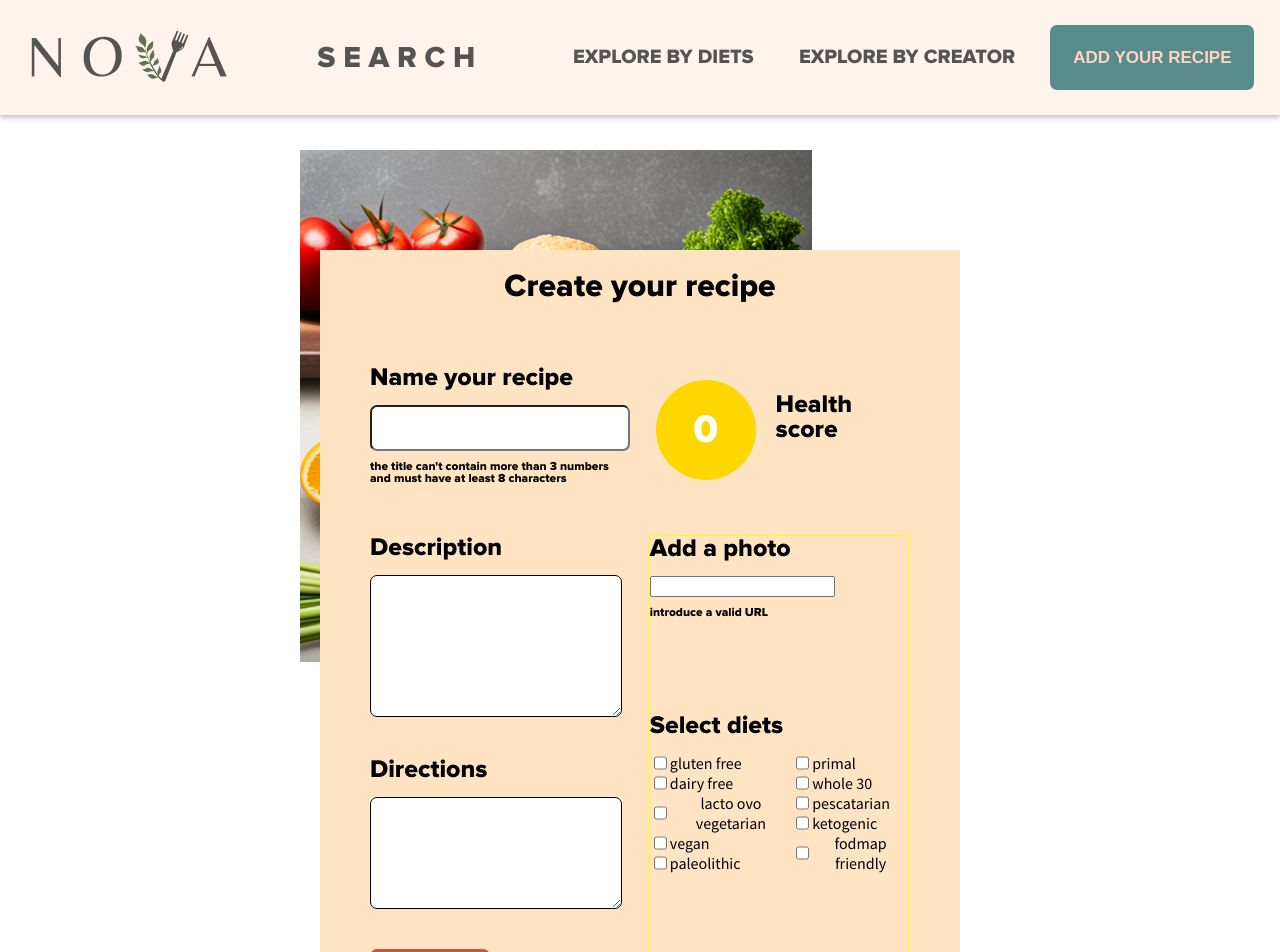
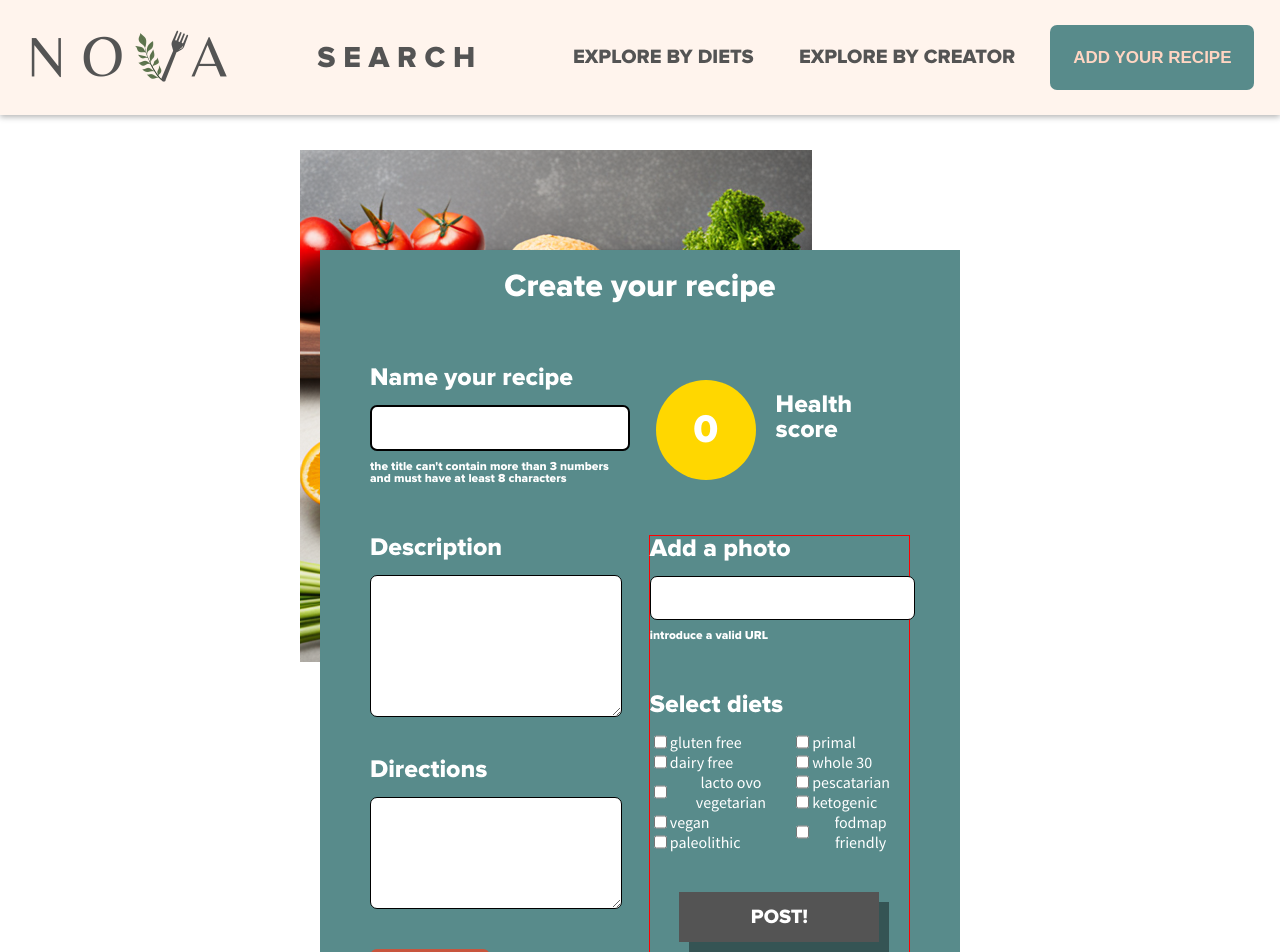
Before and after one commit to SebastianMartel/Food_website, a React (Create React App) app in the folder client/: page /form in a window 1280 px wide. Shown: the top 952 px of the page. Built offline with nearby package versions, Linux system fonts and the light colour scheme; no server answers.

Commit message:
ALL MODULES HAVE STYLES

```diff
--- a/client/src/Components/Form/Form.css
+++ b/client/src/Components/Form/Form.css
@@ -31,7 +31,8 @@
     gap: 40px;
     margin: 250px 25% 100px;
     padding: 0 50px 50px;
-    background-color: bisque;
+    background-color: #588B8B;
+    color:white;
     font-family: 'proxima-nova';
     /*or... font-weight: 700; */
 }
@@ -60,6 +61,7 @@
     height: 30px;
     padding: 6px 15px;
     font-size: 18px;
+    border: 2px solid black;
     border-radius: 7px;
     font-family: 'source-sans-pro';
 }
@@ -155,7 +157,7 @@
     box-shadow: 0 0 1px 1px green;
     border: 2px solid white;
 }
-
+/*____________________*/
 .formInstructions {
     display: flex;
     flex-direction: column;
@@ -204,19 +206,32 @@
 .formSection2-2 {
     display: flex;
     flex-direction: column;
-    justify-content: space-between;
+    gap: 40px;
 
     width: 48%;
-    border: 1px solid yellow;
+    border: 1px solid red;
 }
 
-.formPhoto {
+.formImage {
     display: flex;
     flex-direction: column;
     align-items: flex-start;
-
 }
-
+.formInputImage {
+    min-width: 90%;
+    height: 30px;
+    padding: 6px 15px;
+    font-size: 18px;
+    border: 1px solid black;
+    border-radius: 7px;
+    font-family: 'source-sans-pro';
+}
+.formInputImage:focus {
+    outline: none;
+    box-shadow: 0 0 1px 1px green;
+    border: 2px solid white;
+}
+/*____________________*/
 .formDiets {
     display: flex;
     flex-direction: column;
@@ -236,6 +251,20 @@
 }
 
 /*____________________________________________________________*/
+.formSubmitButton {
+    align-self: center;
+    width: 200px;
+    height: 50px;
+    font-size: 20px;
+    background-color: #545454;
+    color: white;
+    border: none;
+    box-shadow: 10px 10px 0px 0px rgba(0, 0, 0, 0.4);
+    font-family: 'proxima-nova';
+    cursor: pointer;
+}
+
+/*____________________________________________________________*/
 .errorMessage {
     margin: 10px 0;
     font-size: 12px;
--- a/client/src/Components/Form/Form.jsx
+++ b/client/src/Components/Form/Form.jsx
@@ -2,6 +2,7 @@
 // words of title can't have more than 12 characters.
 import axios from 'axios';
 import { useState, useEffect } from 'react';
+// import { useNavigate } from "react-router-dom";
 
 import validation from '../Validation/validation';
 
@@ -220,9 +221,9 @@ export default function Form () {
                     </div>
 
                     <div className = 'formSection2-2'>
-                        <div className = 'formPhoto'>
+                        <div className = 'formImage'>
                             <label className = 'formLabel'>Add a photo</label>
-                                <input name = 'image' value = {recipe.image} onChange = {syncChange}/>
+                                <input className = 'formInputImage' name = 'image' value = {recipe.image} onChange = {syncChange}/>
                                 {/* <p>{recipe?.image}</p> */}
                                 {
                                     errors !== {} && <p className = 'errorMessage'>{errors?.image}</p>
@@ -277,7 +278,7 @@ export default function Form () {
                                     </div>
                                 </div>
                         </div>
-                        <button type = 'submit'>POST!</button>
+                        <button className = 'formSubmitButton' type = 'submit'>POST!</button>
                     </div>
                 </div>
 
--- a/client/src/Components/Home/Home.css
+++ b/client/src/Components/Home/Home.css
@@ -75,7 +75,7 @@
     width: 192.7px;
 }
 .selectListSort li:hover {
-    background-color: #e6e6e6;
+    background-color: #E6E6E6;
 }
 
 /*____________________________________________________________*/
```
